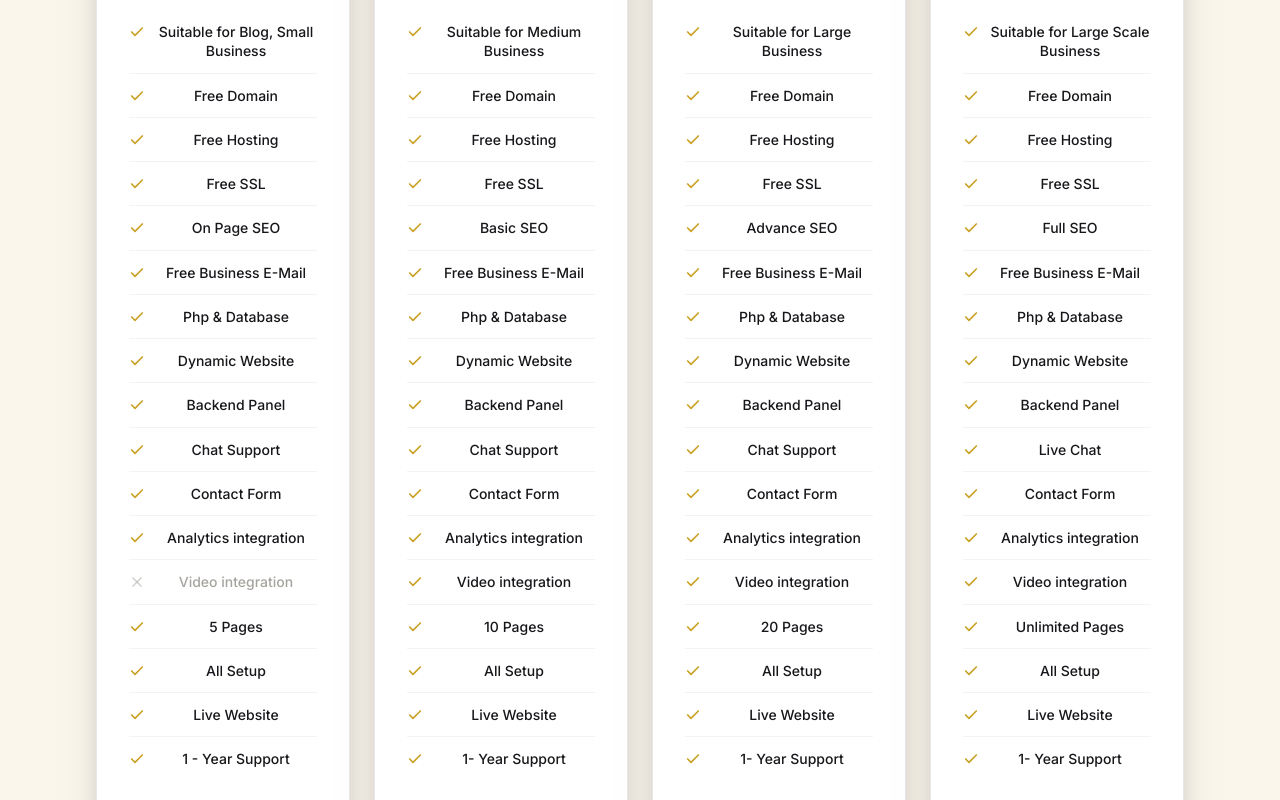
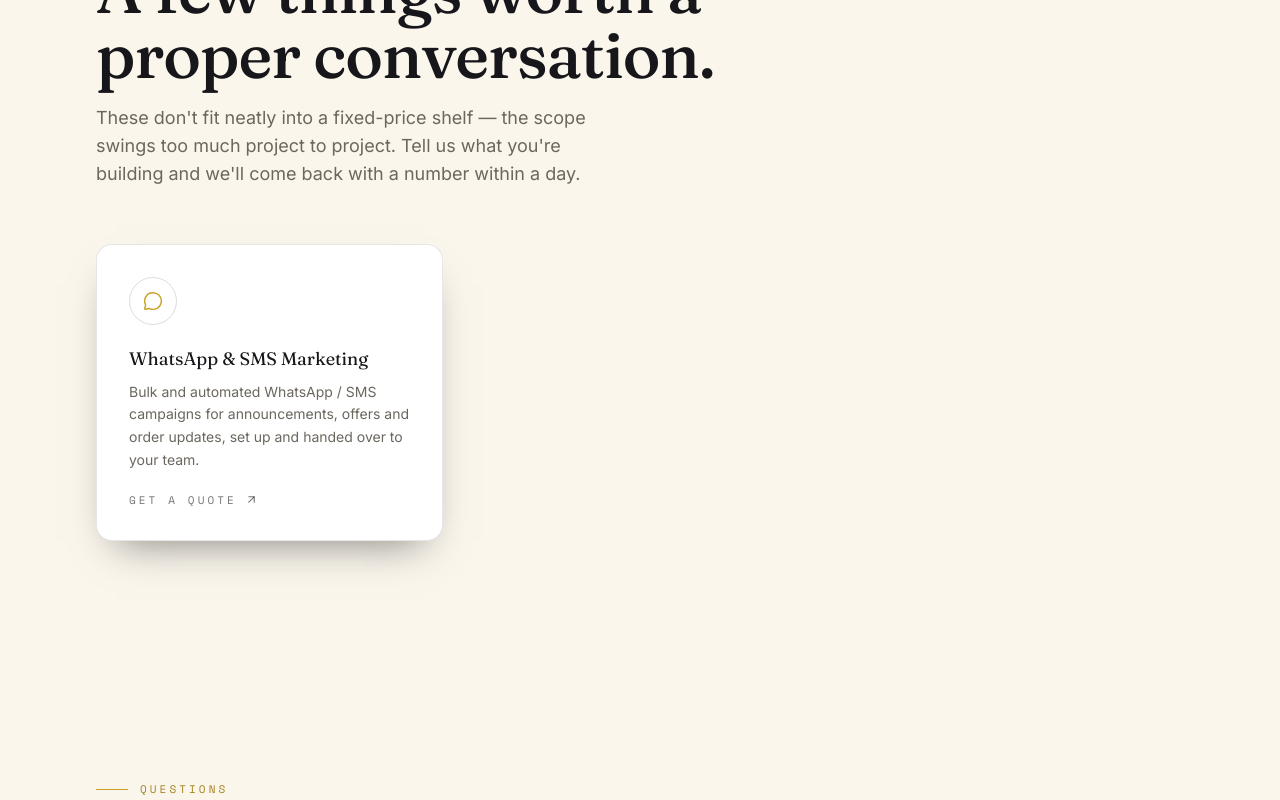
Before and after one commit to sanskritigupta312-jpg/MarketMinds, a React (Vite) app: page /pricing in a window 1280 px wide. Shown: the part 5440-6240 px from the top of the page. Built offline with nearby package versions, Linux system fonts and the light colour scheme.

Commit message:
Update Pricing and services section

```diff
--- a/src/data/pricing.js
+++ b/src/data/pricing.js
@@ -311,105 +311,6 @@
       },
     ],
   },
-  {
-    id: 'webapp',
-    label: 'Dynamic Plan (Php & Database)',
-    tagline: 'PHP / database-backed builds for teams outgrowing a template.',
-    plans: [
-      {
-        name: 'Basic',
-        price: '₹49,999',
-        features: [
-          'Suitable for Blog, Small Business',
-          'Free Domain',
-          'Free Hosting',
-          'Free SSL',
-          'On Page SEO',
-          'Free Business E-Mail',
-          'Php & Database',
-          'Dynamic Website',
-          'Backend Panel',
-          'Chat Support',
-          'Contact Form',
-          'Analytics integration',
-          '✘ Video integration',
-          '5 Pages',
-          'All Setup',
-          'Live Website',
-          '1 - Year Support',
-        ],
-      },
-      {
-        name: 'Advance',
-        price: '₹99,999',
-        features: [
-          'Suitable for Medium Business',
-          'Free Domain',
-          'Free Hosting',
-          'Free SSL',
-          'Basic SEO',
-          'Free Business E-Mail',
-          'Php & Database',
-          'Dynamic Website',
-          'Backend Panel',
-          'Chat Support',
-          'Contact Form',
-          'Analytics integration',
-          'Video integration',
-          '10 Pages',
-          'All Setup',
-          'Live Website',
-          '1- Year Support',
-        ],
-      },
-      {
-        name: 'Premium',
-        price: '₹1,99,999',
-        features: [
-          'Suitable for Large Business',
-          'Free Domain',
-          'Free Hosting',
-          'Free SSL',
-          'Advance SEO',
-          'Free Business E-Mail',
-          'Php & Database',
-          'Dynamic Website',
-          'Backend Panel',
-          'Chat Support',
-          'Contact Form',
-          'Analytics integration',
-          'Video integration',
-          '20 Pages',
-          'All Setup',
-          'Live Website',
-          '1- Year Support',
-        ],
-      },
-      {
-        name: 'Ultimate',
-        price: '₹2,99,999',
-        features: [
-          'Suitable for Large Scale Business',
-          'Free Domain',
-          'Free Hosting',
-          'Free SSL',
-          'Full SEO',
-          'Free Business E-Mail',
-          'Php & Database',
-          'Dynamic Website',
-          'Backend Panel',
-          'Live Chat',
-          'Contact Form',
-          'Analytics integration',
-          'Video integration',
-          'Unlimited Pages',
-          'All Setup',
-          'Live Website',
-          '1- Year Support',
-        ],
-      },
-    ],
-  },
 ];
 
 export const pricingFootnote = 'All packages are exclusive of GST (18%). Final invoice = package price + GST.';
--- a/src/data/webServices.js
+++ b/src/data/webServices.js
@@ -6,7 +6,7 @@
 export const webServices = [
   {
     id: 'seo-services',
-    startingPrice: 'From ₹8,000',
+    startingPrice: 'From ₹5,000',
     slug: '/services/seo-services',
     title: 'SEO Services',
     tagline: 'Rank higher. Get found. Grow organically.',
@@ -54,19 +54,19 @@
     types: [
       {
         title: 'On-Page SEO',
-        price: '₹8,000',
+        price: '₹6,000',
         desc: 'On-page SEO relates to the content on your website. It includes strategies to optimize an individual page on a website. It refers all the measures that can be taken directly within your website to improve its position in the search rankings.',
         features: ['Meta Tag Optimization', 'Meta Description', 'Image & Hyperlink Optimization', 'Content Optimization', 'Keyword Optimization', 'Title Tag Optimization', 'Internal Linking', 'Header Tags Optimization', 'Footer Optimization', 'Xml Sitemap Creation', 'Robots.Txt Creation'],
       },
       {
         title: 'Full SEO (On-Page + Off-Page)',
-        price: '₹12,000/month',
+        price: '₹10,000/month',
         desc: 'Off-Page SEO help strengthen the influence and relationship your website has with other Blog/Websites. It includes strategies to build a website\'s reputation and authority.',
         features: ['All On-Page SEO Activity', 'Social Bookmarking', 'Article & Blog Submission', 'Directory Submission', 'Q & A Submissions', 'Web 2.0 Creation', 'Page Speed Optimization', 'Google & Bing Webmaster Tools Set Up', 'Google Analytics Set Up', 'Search Engine Rank Report', 'Spam Score Check', 'Other Off Page Activity'],
       },
       {
         title: 'GMB SEO (Local SEO)',
-        price: '₹10,000/month',
+        price: '₹5,000/month',
         desc: 'Google My Business (GMB) SEO refers to the strategies and practices used to optimize your Google My Business listing to improve its visibility in local search results.',
         features: ['Profile Management', 'Regular Posts and Updates', 'Customer Reviews Management', 'High Quality Photo Updates', 'High-Quality Visual Content', 'Business Description Updates', 'Services Updates', 'Local Citations and Backlinks'],
       },
@@ -80,7 +80,7 @@
   },
   {
     id: 'digital-marketing',
-    startingPrice: 'From ₹10,000/mo',
+    startingPrice: 'From ₹6,000/mo',
     slug: '/services/digital-marketing',
     title: 'Digital Marketing',
     tagline: 'Reach more customers across every digital channel.',
@@ -137,25 +137,25 @@
     types: [
       {
         title: 'SMM — Social Media Marketing',
-        price: '₹10,000/month (Only for Ads)',
+        price: '₹8,000/month (Only for Ads)',
         desc: 'Social Media Marketing using Facebook, Instagram and other social platforms to promote your product or service and generate leads.',
         features: ['Facebook Ads', 'Instagram Ads', '2 Platforms included', '₹6K Extra for Other Social Media', 'Banner Creation', 'Brand Promotion', 'Lead Generation'],
       },
       {
         title: 'SMO — Social Media Optimization',
-        price: '₹16,000/month (SMM + SMO)',
+        price: '₹8,000/month (SMM + SMO)',
         desc: 'Managing and growing your social media presence organically — content, posting schedule, community engagement and brand awareness.',
         features: ['Facebook Handling', 'Instagram Handling', 'Brand Awareness', '₹6K Extra for Other Social Media', 'Increase Likes/Followers', 'Banner Creation', 'Regular Content Posting'],
       },
       {
         title: 'SEM — Search Engine Marketing (Google Ads)',
-        price: '₹14,000/month (Google Ads Package)',
+        price: '₹8,000/month (Google Ads Package)',
         desc: 'Google Ads campaigns that put your business at the top of search results for high-intent keywords.',
         features: ['Google Search Ads', 'Google Display Ads', 'Call Ads', 'Lead Ads', 'Youtube Ads', 'Google My Business Ads'],
       },
       {
         title: 'SEO — Search Engine Optimization',
-        price: '₹12,000/month (Organic Website Ranking)',
+        price: '₹10,000/month (Organic Website Ranking)',
         desc: 'Organic SEO to rank your website on the first page of Google. Includes both On-Page and Off-Page SEO activities.',
         features: ['On-Page SEO', 'Off Page SEO', 'Increase Domain Rating', 'Get Organic Traffic', 'Rank in 1st Page', 'Pay Keywords Wise'],
       },
@@ -296,53 +296,4 @@
       { q: 'Do you provide hosting?', a: 'Yes. Our Silver, Gold and Platinum plans include Free Domain and Hosting. We can also work with your existing hosting provider.' },
     ],
   },
-  {
-    id: 'whatsapp-marketing',
-    startingPrice: '₹0.20/SMS',
-    slug: '/services/whatsapp-marketing',
-    title: 'SMS & WhatsApp Marketing',
-    tagline: 'Reach your customers where they actually read messages.',
-    image: '/service-whatsapp.png',
-    icon: 'MessageCircle',
-    short: 'Bulk SMS campaigns and WhatsApp Business API marketing with 98% open rates, instant delivery, and real conversion results.',
-    overview: `SMS marketing is Sending marketing messages by text message.
-
-WhatsApp marketing is a type of marketing, which implies promoting a brand through WhatsApp. WhatsApp Marketing is Currently Most Popular & Beneficial Marketing Method.
-
-SMS has a 98% open rate and WhatsApp has over 500 million daily users in India alone. These channels cut through the noise that email and social media can't — your message gets read within minutes.
-
-We set up, manage, and optimise bulk SMS and WhatsApp marketing campaigns that drive actual enquiries, bookings, and sales for your business.`,
-    types: [
-      {
-        title: 'Bulk SMS Marketing',
-        price: 'From ₹0.20/SMS',
-        desc: 'Send promotional and transactional SMS messages to thousands of customers in seconds.',
-        features: ['Promotional SMS Campaigns', 'Transactional SMS (OTP, Alerts)', 'DLT Registration', 'Custom Sender ID', 'Scheduled Campaigns', 'Delivery Reports', 'Opt-Out Management', 'CRM Integration'],
-      },
-      {
-        title: 'WhatsApp Business API',
-        price: 'From ₹0.80/Msg',
-        desc: 'Official WhatsApp Business API integration for automated, personalised messaging at scale.',
-        features: ['Official Meta API Setup', 'Verified Business Account', 'Template Message Approval', 'Broadcast Campaigns', 'Two-Way Messaging', 'Chatbot Integration', 'Media Messages (Images, PDFs)', 'CRM Integration'],
-      },
-      {
-        title: 'WhatsApp Automation & Chatbot',
-        price: 'From ₹5,000',
-        desc: 'Automate customer conversations, qualify leads, and answer FAQs without human intervention.',
-        features: ['Keyword-Triggered Responses', 'Lead Qualification Flow', 'Product Catalogue Sharing', 'Appointment Booking via WhatsApp', 'Order Status Updates', 'Feedback Collection', 'Multi-Agent Inbox', 'Analytics Dashboard'],
-      },
-      {
-        title: 'Campaign Strategy & Copywriting',
-        price: 'Custom Pricing',
-        desc: 'We don\'t just send messages — we craft campaigns designed to get responses and conversions.',
-        features: ['Audience Segmentation', 'Message Copywriting', 'A/B Testing', 'Timing Optimisation', 'Festival & Sale Campaigns', 'Re-Engagement Campaigns', 'Performance Analytics', 'Monthly Reporting'],
-      },
-    ],
-    deliverables: ['Account Setup & DLT Registration', 'WhatsApp Business API Integration', 'Campaign Strategy', 'Message Templates', 'Contact List Management', 'Scheduled Campaign Execution', 'Delivery & Open Reports', 'Monthly Performance Review'],
-    faqs: [
-      { q: 'Is bulk WhatsApp marketing legal?', a: 'Yes, via the official WhatsApp Business API through Meta\'s approved platform. We only use the official API — not unofficial bulk tools that can get your number banned.' },
-      { q: 'How many messages can I send?', a: 'With the official API, you can send to unlimited contacts (subject to WhatsApp\'s quality rating system). We help you maintain a high quality score.' },
-      { q: 'What is the cost per message?', a: 'WhatsApp charges per conversation (24-hour window). SMS costs depend on the operator and volume. We\'ll give you a detailed cost breakdown before we start.' },
-    ],
-  },
 ];
```
